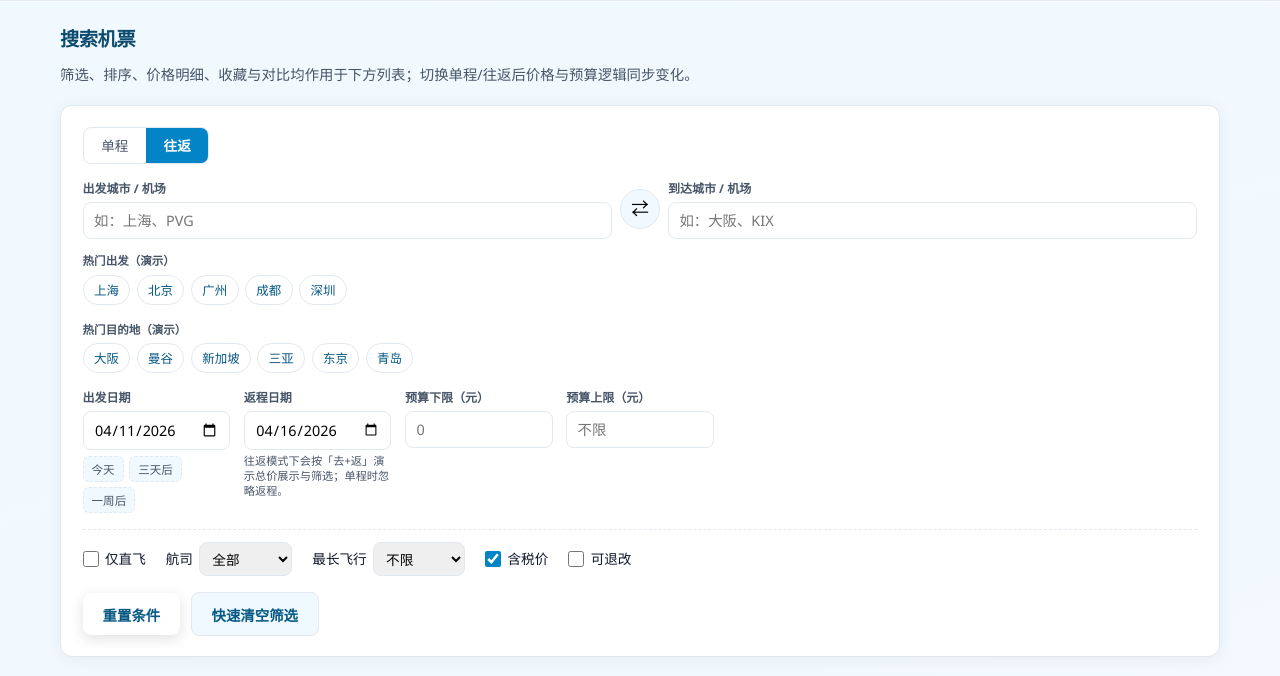
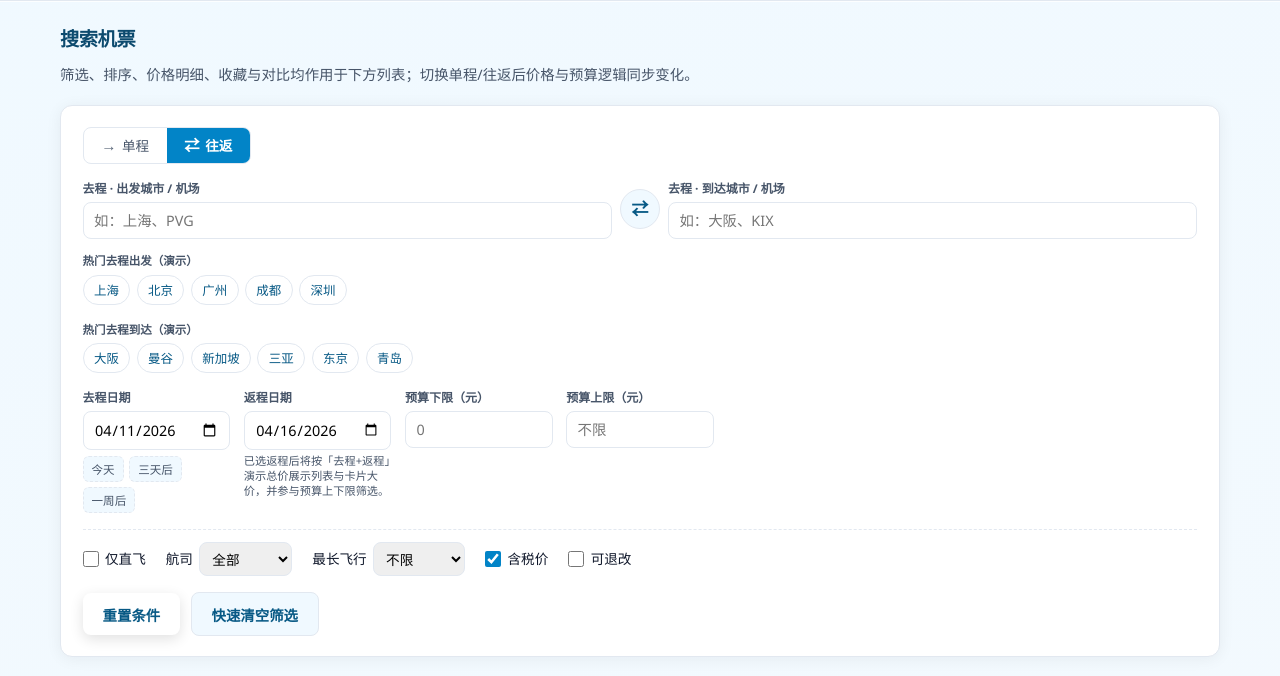
Before and after one commit to rayxuan2000/web_demo, a plain HTML site: page 特价机票发现平台.html in a window 1280 px wide. Both pictures are taken after a click on the tab "搜索机票". Shown: the part 111-787 px from the top of the page. Drawn offline with Linux system fonts and the light colour scheme.

Commit message:
更新页面

```diff
--- a/特价机票发现平台.html
+++ b/特价机票发现平台.html
@@ -533,6 +533,14 @@
       box-shadow: 0 0 0 3px rgba(14, 165, 233, 0.2);
     }
 
+    .field input:disabled,
+    .field select:disabled {
+      background: #f1f5f9;
+      color: #94a3b8;
+      cursor: not-allowed;
+      border-color: #e2e8f0;
+    }
+
     .filters-row {
       display: flex;
       flex-wrap: wrap;
@@ -1147,6 +1155,21 @@
       cursor: pointer;
       color: var(--text-muted);
       transition: background var(--transition), color var(--transition);
+      display: inline-flex;
+      align-items: center;
+      justify-content: center;
+      gap: 0.35rem;
+    }
+
+    .trip-seg-glyph {
+      font-size: 0.95rem;
+      font-weight: 700;
+      line-height: 1;
+      opacity: 0.88;
+    }
+
+    .trip-seg button[aria-pressed="true"] .trip-seg-glyph {
+      opacity: 1;
     }
 
     .trip-seg button[aria-pressed="true"] {
@@ -1191,6 +1214,23 @@
     .btn-swap:hover {
       background: var(--sky-100);
       transform: rotate(180deg);
+    }
+
+    .btn-swap--oneway:hover {
+      transform: scaleX(-1);
+    }
+
+    .btn-swap .swap-glyph {
+      display: inline-block;
+      font-size: 1.2rem;
+      font-weight: 700;
+      line-height: 1;
+      color: var(--sky-800);
+    }
+
+    .btn-swap--round .swap-glyph {
+      font-size: 1.05rem;
+      font-weight: 600;
     }
 
     .btn-swap:focus-visible {
@@ -1789,27 +1829,33 @@
       <p class="panel-lead">筛选、排序、价格明细、收藏与对比均作用于下方列表；切换单程/往返后价格与预算逻辑同步变化。</p>
       <div class="search-panel">
         <div class="trip-seg" role="group" aria-label="行程类型">
-          <button type="button" id="trip-oneway" aria-pressed="false">单程</button>
-          <button type="button" id="trip-round" aria-pressed="true">往返</button>
+          <button type="button" id="trip-oneway" aria-pressed="false">
+            <span class="trip-seg-glyph" aria-hidden="true">→</span>单程
+          </button>
+          <button type="button" id="trip-round" aria-pressed="true">
+            <span class="trip-seg-glyph" aria-hidden="true">⇄</span>往返
+          </button>
         </div>
         <div class="od-row">
           <div class="field" style="margin:0;">
-            <label for="q-origin">出发城市 / 机场</label>
+            <label for="q-origin" id="label-q-origin">出发城市 / 机场</label>
             <input type="text" id="q-origin" placeholder="如：上海、PVG" autocomplete="off" />
           </div>
-          <button type="button" class="btn-swap" id="btn-swap-od" title="交换出发地与目的地" aria-label="交换出发地与目的地">⇄</button>
+          <button type="button" class="btn-swap btn-swap--round" id="btn-swap-od" title="交换出发地与目的地" aria-label="交换出发地与目的地">
+            <span class="swap-glyph" aria-hidden="true">⇄</span>
+          </button>
           <div class="field" style="margin:0;">
-            <label for="q-dest">到达城市 / 机场</label>
+            <label for="q-dest" id="label-q-dest">到达城市 / 机场</label>
             <input type="text" id="q-dest" placeholder="如：大阪、KIX" autocomplete="off" />
           </div>
         </div>
-        <p class="chips-label">热门出发（演示）</p>
+        <p class="chips-label" id="chips-label-origins">热门出发（演示）</p>
         <div class="chip-row" id="chip-origins" aria-label="热门出发城市"></div>
-        <p class="chips-label">热门目的地（演示）</p>
+        <p class="chips-label" id="chips-label-dests">热门目的地（演示）</p>
         <div class="chip-row" id="chip-dests" aria-label="热门目的地城市"></div>
         <div class="form-grid">
           <div class="field">
-            <label for="q-depart">出发日期</label>
+            <label for="q-depart" id="label-q-depart">出发日期</label>
             <input type="date" id="q-depart" />
             <div class="date-quick" role="group" aria-label="出发日期快捷选择">
               <button type="button" data-date-offset="0">今天</button>
@@ -1818,7 +1864,7 @@
             </div>
           </div>
           <div class="field">
-            <label for="q-return">返程日期</label>
+            <label for="q-return" id="label-q-return">返程日期</label>
             <input type="date" id="q-return" aria-describedby="hint-return" />
             <p class="field-hint" id="hint-return">往返模式下会按「去+返」演示总价展示与筛选；单程时忽略返程。</p>
           </div>
@@ -1871,7 +1917,7 @@
 
       <div class="results-toolbar">
         <div class="toolbar-left">
-          <p class="result-count">共 <strong id="result-count">0</strong> 个航班方案 <span style="font-weight:400;color:var(--text-muted);">（成人含税演示价）</span></p>
+          <p class="result-count">共 <strong id="result-count">0</strong> 个航班方案 <span id="result-price-hint" style="font-weight:400;color:var(--text-muted);">（成人含税演示价）</span></p>
           <p class="search-meta-line" id="search-meta-line">全国出发 · 全部目的地</p>
           <p class="data-updated" id="data-updated" aria-live="polite"></p>
           <p class="library-stat" id="library-stat" aria-live="polite"></p>
@@ -2344,6 +2390,64 @@
       return parseTimeToMin(f.arrive) < parseTimeToMin(f.depart);
     }
 
+    function updateOdSwapButtonIcon() {
+      var btn = document.getElementById("btn-swap-od");
+      if (!btn) return;
+      var glyph = btn.querySelector(".swap-glyph");
+      if (isRoundTripMode()) {
+        btn.classList.remove("btn-swap--oneway");
+        btn.classList.add("btn-swap--round");
+        if (glyph) glyph.textContent = "⇄";
+        btn.title = "交换出发地与目的地（往返：去程 ⇄ 回程方向）";
+        btn.setAttribute("aria-label", "交换出发地与目的地，往返模式");
+      } else {
+        btn.classList.remove("btn-swap--round");
+        btn.classList.add("btn-swap--oneway");
+        if (glyph) glyph.textContent = "→";
+        btn.title = "交换出发地与目的地（单程：仅对调城市）";
+        btn.setAttribute("aria-label", "交换出发地与目的地，单程模式");
+      }
+    }
+
+    /** 与单程/往返联动的表单文案（标签、说明、热门 chip 标题） */
+    function updateTripDependentFormLabels() {
+      var lo = document.getElementById("label-q-origin");
+      var ld = document.getElementById("label-q-dest");
+      var ldep = document.getElementById("label-q-depart");
+      var lret = document.getElementById("label-q-return");
+      var hint = document.getElementById("hint-return");
+      var co = document.getElementById("chips-label-origins");
+      var cd = document.getElementById("chips-label-dests");
+      var chipO = document.getElementById("chip-origins");
+      var chipD = document.getElementById("chip-dests");
+      if (isRoundTripMode()) {
+        if (lo) lo.textContent = "去程 · 出发城市 / 机场";
+        if (ld) ld.textContent = "去程 · 到达城市 / 机场";
+        if (ldep) ldep.textContent = "去程日期";
+        if (lret) lret.textContent = "返程日期";
+        if (hint) {
+          hint.textContent =
+            "已选返程后将按「去程+返程」演示总价展示列表与卡片大价，并参与预算上下限筛选。";
+        }
+        if (co) co.textContent = "热门去程出发（演示）";
+        if (cd) cd.textContent = "热门去程到达（演示）";
+        if (chipO) chipO.setAttribute("aria-label", "热门去程出发城市");
+        if (chipD) chipD.setAttribute("aria-label", "热门去程到达城市");
+      } else {
+        if (lo) lo.textContent = "出发城市 / 机场";
+        if (ld) ld.textContent = "到达城市 / 机场";
+        if (ldep) ldep.textContent = "出发日期";
+        if (lret) lret.textContent = "返程日期（单程不适用）";
+        if (hint) {
+          hint.textContent = "单程不统计返程；切换到「往返」后可选择返程日期，并按双程演示总价筛选。";
+        }
+        if (co) co.textContent = "热门出发（演示）";
+        if (cd) cd.textContent = "热门目的地（演示）";
+        if (chipO) chipO.setAttribute("aria-label", "热门出发城市");
+        if (chipD) chipD.setAttribute("aria-label", "热门目的地城市");
+      }
+    }
+
     function syncTripModeUi() {
       var ret = document.getElementById("q-return");
       if (!ret) return;
@@ -2353,6 +2457,23 @@
         ret.disabled = true;
         ret.value = "";
       }
+      updateTripDependentFormLabels();
+      updateOdSwapButtonIcon();
+    }
+
+    function updateResultPriceHint() {
+      var el = document.getElementById("result-price-hint");
+      if (!el) return;
+      if (!isRoundTripMode()) {
+        el.textContent = "（成人单程含税演示价）";
+        return;
+      }
+      var ret = document.getElementById("q-return");
+      if (ret && !ret.value) {
+        el.textContent = "（含税演示；选定返程后列表将按往返双程总价展示与筛选）";
+        return;
+      }
+      el.textContent = "（往返：列表价为双程演示总价，含税演示）";
     }
 
     /**
@@ -2649,7 +2770,7 @@
       var ret = document.getElementById("q-return").value;
       var parts = [];
       parts.push((o || "全国") + " → " + (d || "各地"));
-      if (dep) parts.push(formatChineseDate(dep) + " 去程");
+      if (dep) parts.push(formatChineseDate(dep) + (isRoundTripMode() ? " 去程" : " 出发"));
       if (isRoundTripMode()) {
         parts.push(ret ? formatChineseDate(ret) + " 返程" : "待选返程");
       }
@@ -3153,6 +3274,7 @@
         }
       }
       updateSearchMetaLine();
+      updateResultPriceHint();
       touchUpdatedLabel();
       tickHeaderClock();
       if (!urlOpts.skipUrl) {
```
